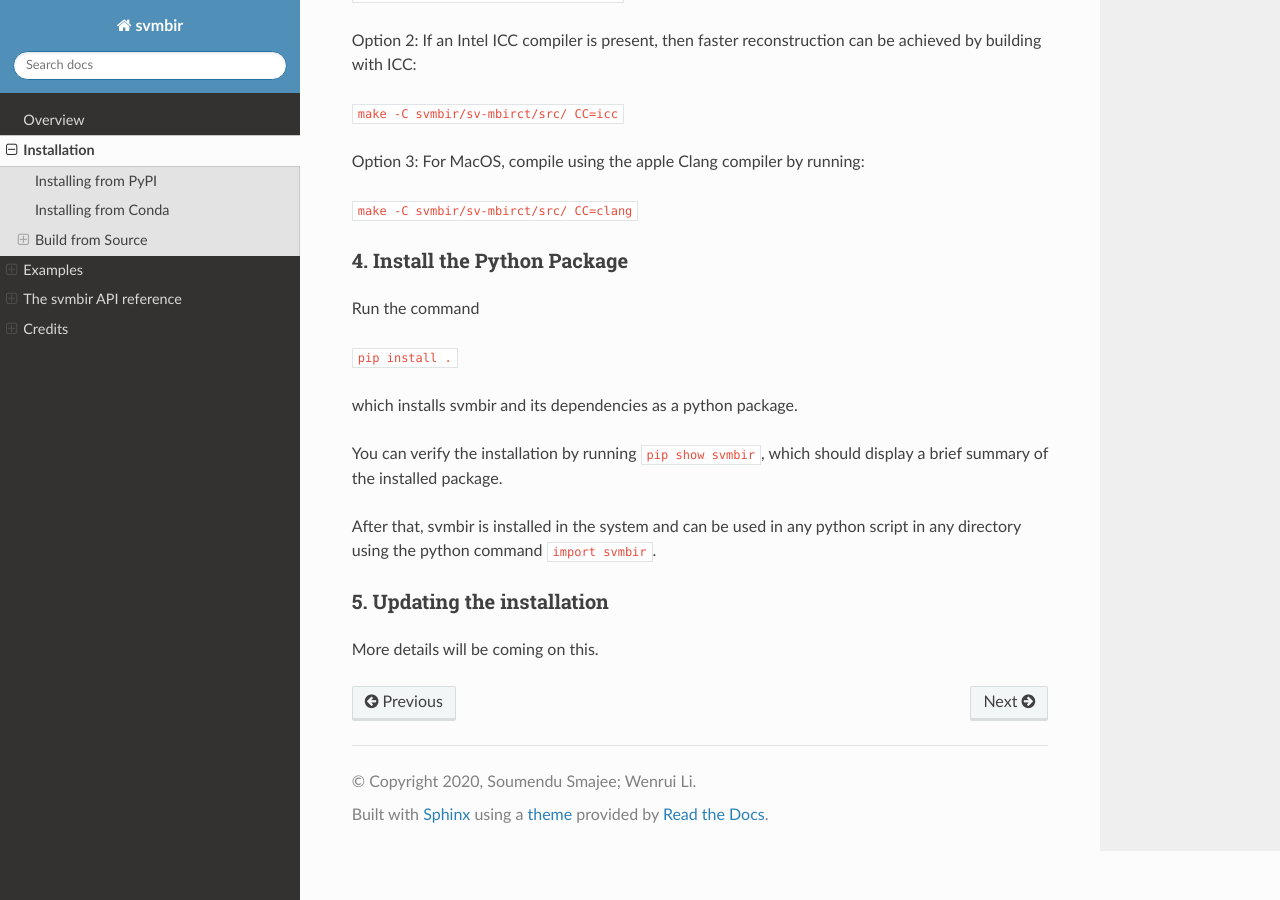
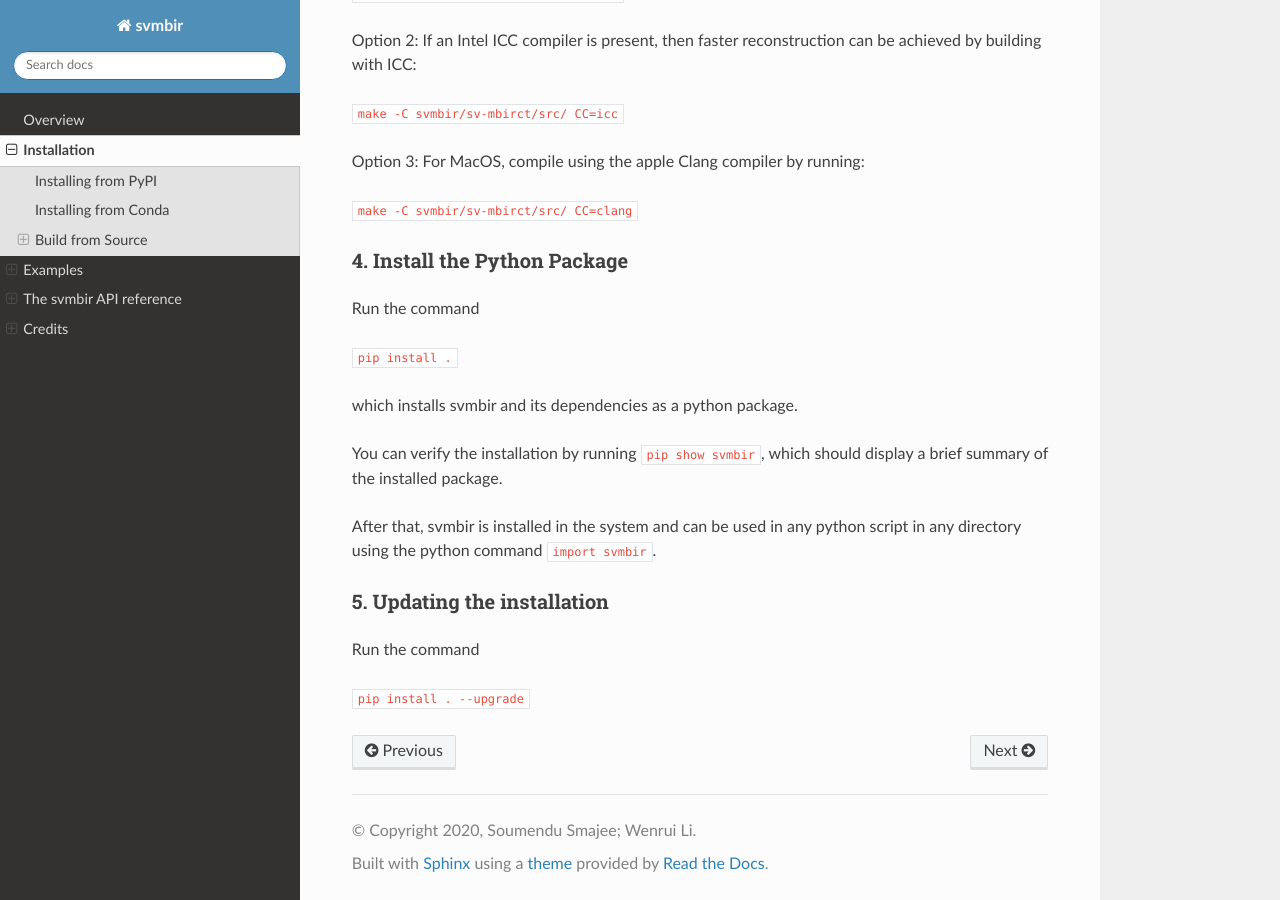
Before and after one commit to cabouman/svmbir, a Sphinx documentation site: the page built from docs/source/install.rst, in a window 1280 px wide and 900 px high, scrolled down 1247 px. Built offline with Sphinx 7.4.7 and the Read the Docs theme 2.0.0, drawn with Linux system fonts in a browser that asks for light colours.

Commit message:
Update install.rst

```diff
--- a/docs/source/install.rst
+++ b/docs/source/install.rst
@@ -73,5 +73,6 @@ After that, svmbir is installed in the system and can be used in any python scri
 
 5. Updating the installation
 ~~~~~~~~~~~~~~~~~~~~~~~~~~~~~
+Run the command
 
-More details will be coming on this.
+``pip install . --upgrade``
```
